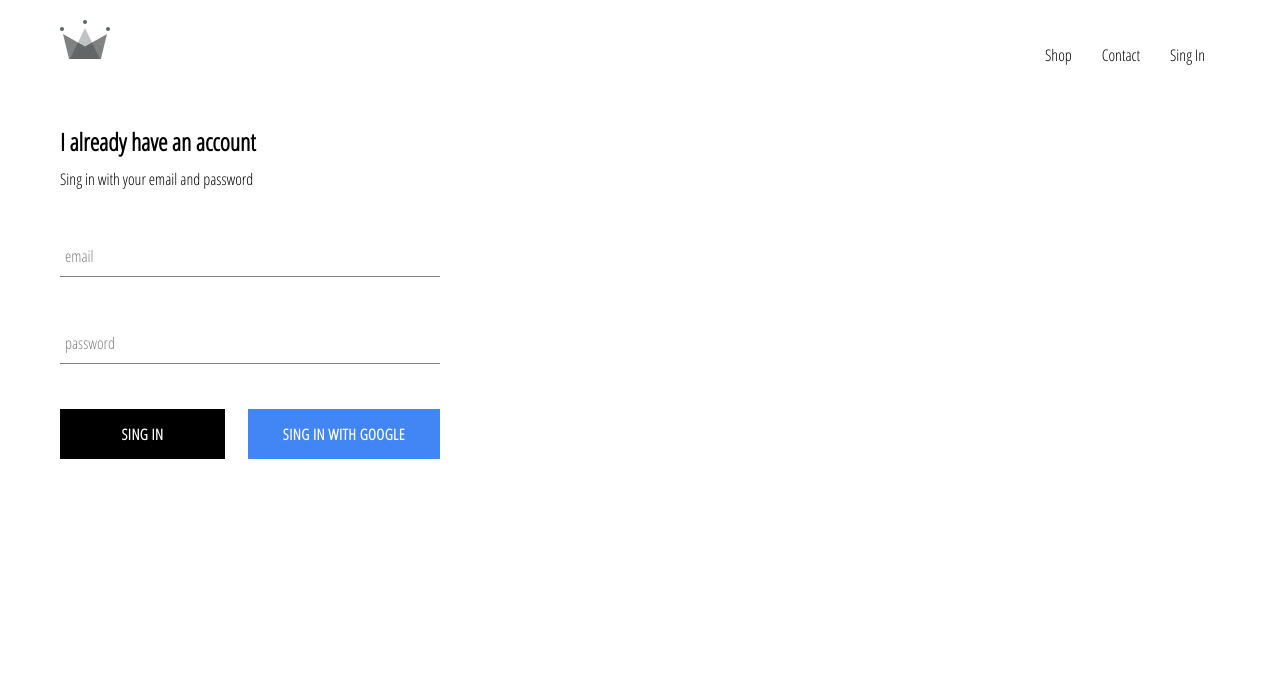
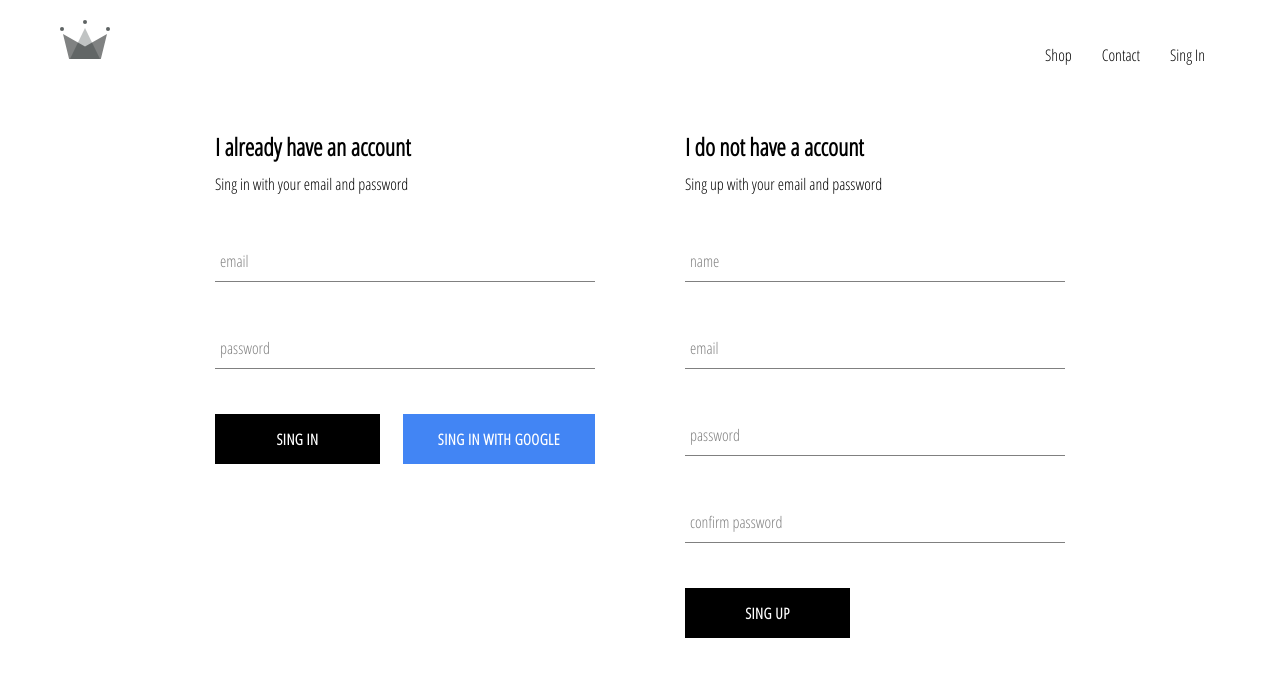
Before and after one commit to kasapinovandrej/New-CRD2021, a React (Create React App) app in the folder crown/: page /singin in a window 1280 px wide. Shown: the top 676 px of the page. Built offline with nearby package versions, Linux system fonts and the light colour scheme; no server answers.

Commit message:
implemented firebase utils, included ability to store authenticated users

```diff
--- a/crown/src/App.js
+++ b/crown/src/App.js
@@ -4,7 +4,7 @@
 import Header from './components/header/header.component';
 import SingInAndSingUp from './pages/sing-in-and-sing-up/sing-in-and-sing-up.component';
 import { Route, Switch } from 'react-router-dom'
-import { auth } from './firebase/firebase.utils'
+import { auth, createUserProfileDocument } from './firebase/firebase.utils'
 import './App.scss';
 
 
@@ -19,12 +19,23 @@
   unsubscribeFromAuth = null
 
   componentDidMount() {
-    this.unsubscribeFromAuth = auth.onAuthStateChanged(user => {
-      this.setState({ currentUser: user })
-      console.log(user)
+    this.unsubscribeFromAuth = auth.onAuthStateChanged(async userAuth => {
+      if (userAuth) {
+        const userRef = await createUserProfileDocument(userAuth)
+        userRef.onSnapshot(snapShot => {
+          this.setState({
+            currentUser: {
+              id: snapShot.id,
+              ...snapShot.data()
+            }
+          })
+        })
+      }
+      this.setState({ currentUser: userAuth })
     })
 
   }
+
   componentWillUnmount() {
     this.unsubscribeFromAuth()
   }
--- /dev/null
+++ b/crown/src/components/sing-up/sing-up.component.jsx
@@ -0,0 +1,92 @@
+import React, { Component } from "react";
+import CustomButton from "../custom-button/custom-button.component";
+import FormInput from "../form-input/form-input.component";
+import { auth, createUserProfileDocument } from "../../firebase/firebase.utils";
+import "./sing-up.styles.scss";
+
+class SingUp extends Component {
+  constructor() {
+    super();
+    this.state = {
+      displayName: "",
+      email: "",
+      password: "",
+      confirmPassword: "",
+    };
+  }
+
+  handleChange = (e) => {
+    const { value, name } = e.target;
+    this.setState({ [name]: value });
+  };
+
+  handleSubmit = async (e) => {
+    e.preventDefault();
+    const { displayName, email, password, confirmPassword } = this.state;
+    if (password !== confirmPassword) {
+      alert("password don't match");
+      return;
+    }
+    try {
+      const { user } = await auth.createUserWithEmailAndPassword(
+        email,
+        password
+      );
+      await createUserProfileDocument(user, { displayName });
+      this.setState({
+        displayName: "",
+        email: "",
+        password: "",
+        confirmPassword: "",
+      });
+    } catch (err) {
+      console.log(err);
+    }
+  };
+
+  render() {
+    return (
+      <div className="sing-up">
+        <h2 className="title">I do not have a account</h2>
+        <span>Sing up with your email and password</span>
+        <form className="sing-up-form" onSubmit={this.handleSubmit}>
+          <FormInput
+            type="text"
+            name="displayName"
+            label="name"
+            value={this.state.displayName}
+            handleChange={this.handleChange}
+            required
+          />
+          <FormInput
+            type="email"
+            name="email"
+            label="email"
+            value={this.state.email}
+            onChange={this.handleChange}
+            required
+          />
+          <FormInput
+            type="password"
+            name="password"
+            label="password"
+            value={this.state.password}
+            onChange={this.handleChange}
+            required
+          />
+          <FormInput
+            type="password"
+            name="confirmPassword"
+            label="confirm password"
+            value={this.state.confirmPassword}
+            onChange={this.handleChange}
+            required
+          />
+          <CustomButton type="submit">Sing Up</CustomButton>
+        </form>
+      </div>
+    );
+  }
+}
+
+export default SingUp;
--- /dev/null
+++ b/crown/src/components/sing-up/sing-up.styles.scss
@@ -0,0 +1,8 @@
+.sing-up {
+  display: flex;
+  flex-direction: column;
+  width: 380px;
+  .title {
+    margin: 10px 0;
+  }
+}
--- a/crown/src/firebase/firebase.utils.js
+++ b/crown/src/firebase/firebase.utils.js
@@ -11,6 +11,23 @@
     appId: "1:423254003320:web:17250bdff82e47549fa78d"
 }
 
+export const createUserProfileDocument = async (userAuth, additionalData) => {
+    if (!userAuth) return;
+    const userRef = firestore.doc(`/users/${userAuth.uid}`)
+    const snapShot = await userRef.get()
+    if (!snapShot.exists) {
+        const { displayName, email } = userAuth
+        const createdAt = new Date()
+
+        try {
+            await userRef.set({ displayName, email, createdAt, ...additionalData })
+        } catch (err) {
+            console.log('error creating user', err.message)
+        }
+    }
+    return userRef;
+}
+
 firebase.initializeApp(config)
 
 export const auth = firebase.auth()
--- a/crown/src/pages/sing-in-and-sing-up/sing-in-and-sing-up.component.jsx
+++ b/crown/src/pages/sing-in-and-sing-up/sing-in-and-sing-up.component.jsx
@@ -1,11 +1,13 @@
 import React from "react";
 import SingIn from "../../components/sing-in/sing-in.component";
+import SingUp from "../../components/sing-up/sing-up.component";
 import "./sing-in-and-sing-up.styles.scss";
 
 const SingInAndSingUp = () => {
   return (
     <div className="sing-in-and-sing-up">
       <SingIn />
+      <SingUp />
     </div>
   );
 };
--- a/crown/src/pages/sing-in-and-sing-up/sing-in-and-sing-up.styles.scss
+++ b/crown/src/pages/sing-in-and-sing-up/sing-in-and-sing-up.styles.scss
@@ -0,0 +1,7 @@
+.sing-in-and-sing-up {
+  width: 850px;
+  display: flex;
+  justify-content: space-between;
+  margin: 30px auto;
+  flex-wrap: wrap;
+}
```
